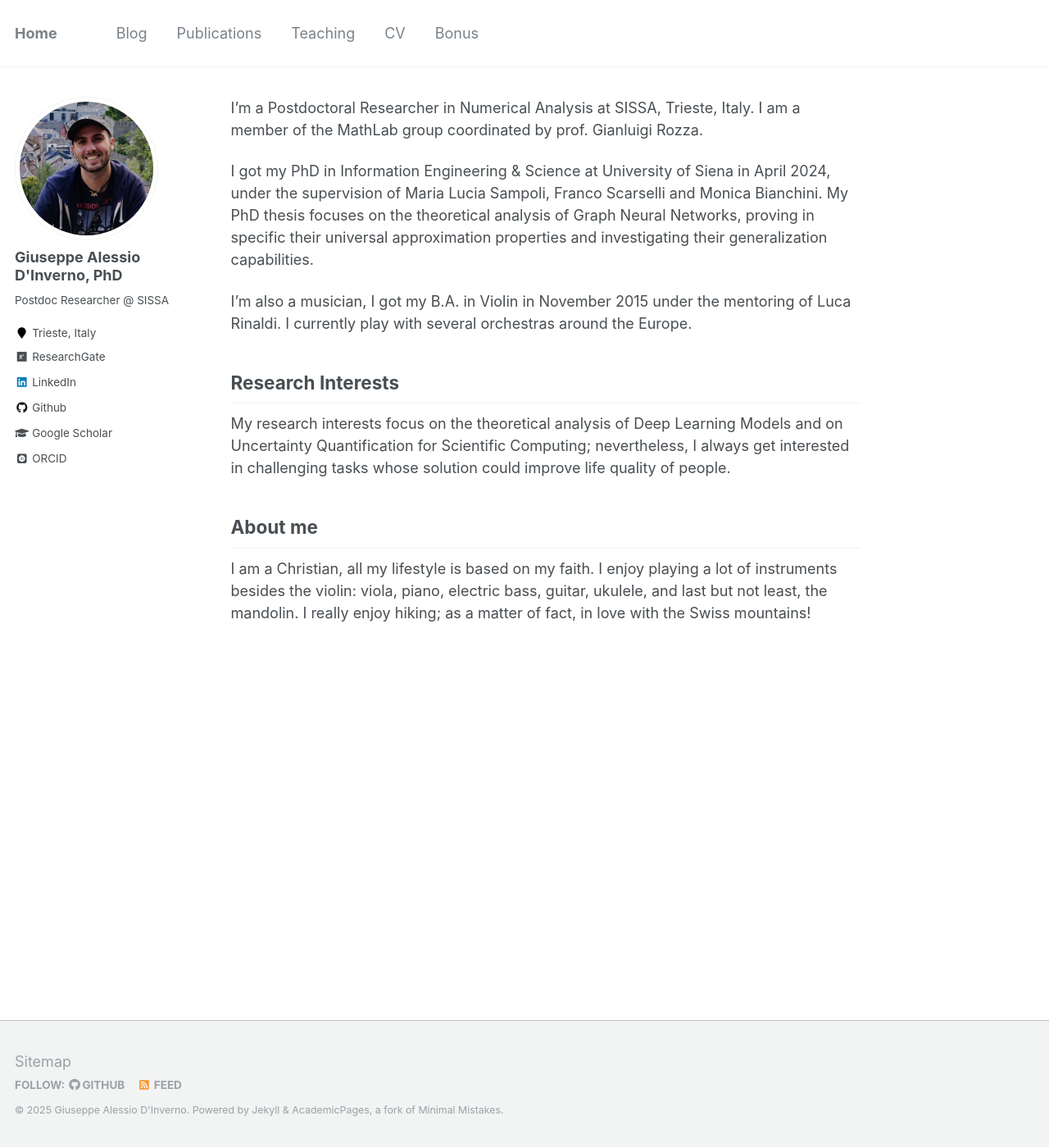
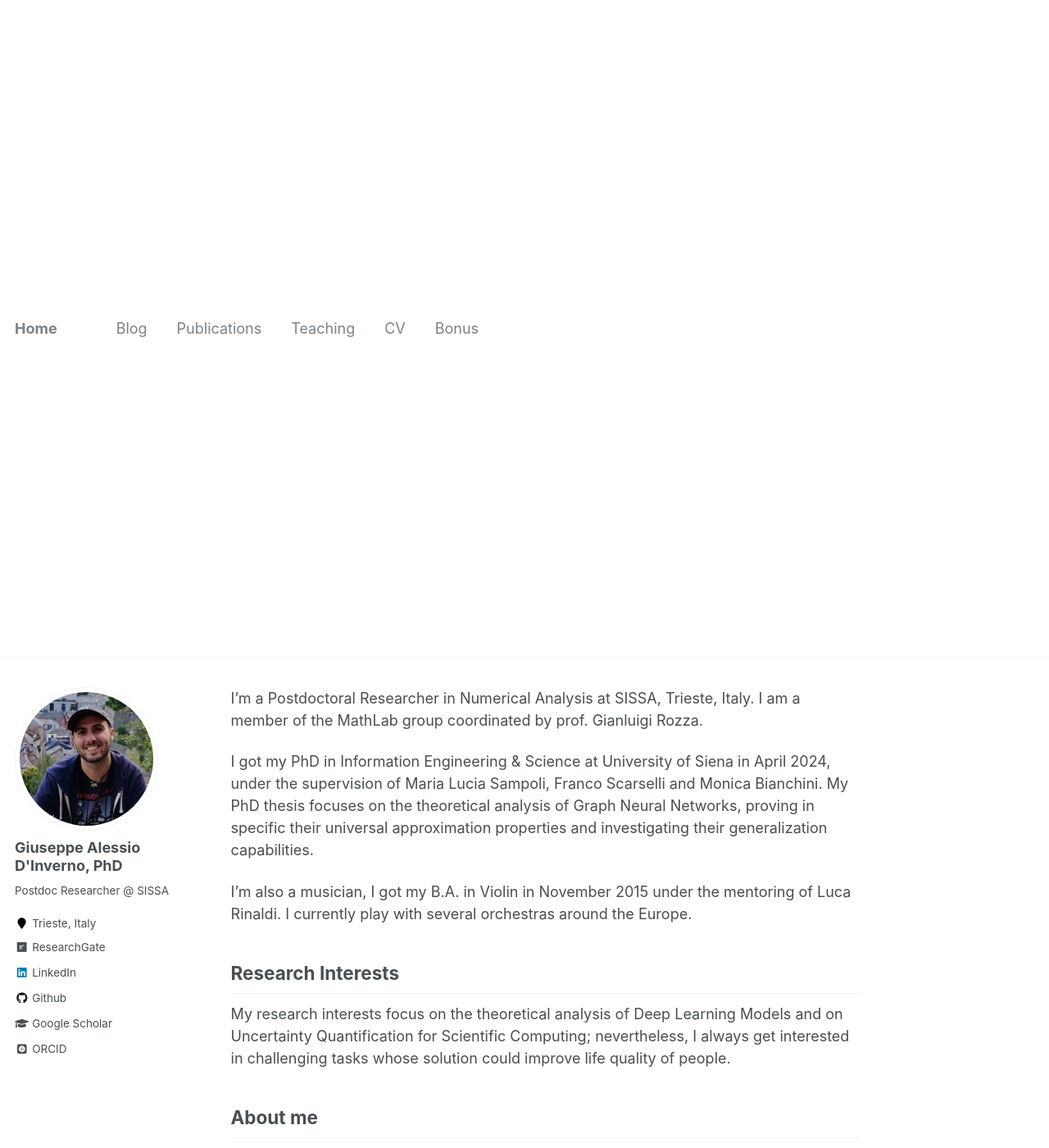
Before and after one commit to DavideOberto/DavideOberto.github.io, a Jekyll site: the page built from _pages/about.md, in a window 1280 px wide and 1400 px high. Shown: the whole window at 82% size. Built offline with Jekyll 4.4.1, drawn with Linux system fonts in a browser that asks for light colours; some web fonts are replaced.

Commit message:
navigation

```diff
--- a/_sass/_navigation.scss
+++ b/_sass/_navigation.scss
@@ -180,7 +180,7 @@
   a {
     display: block;
     margin: 0 1rem;
-    padding: 0.5rem 0;
+    padding: 20.5rem 0;
     color: $masthead-link-color;
     text-decoration: none;
 
```
